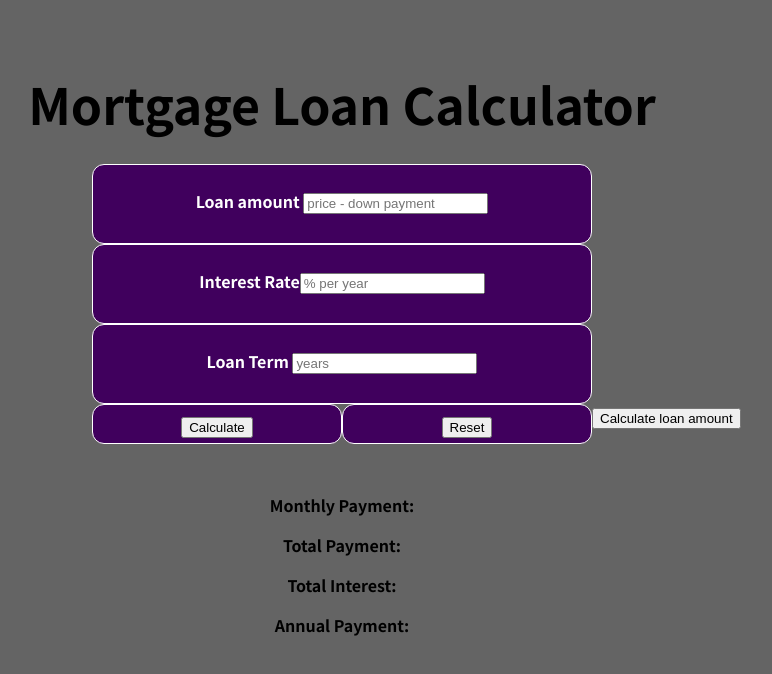
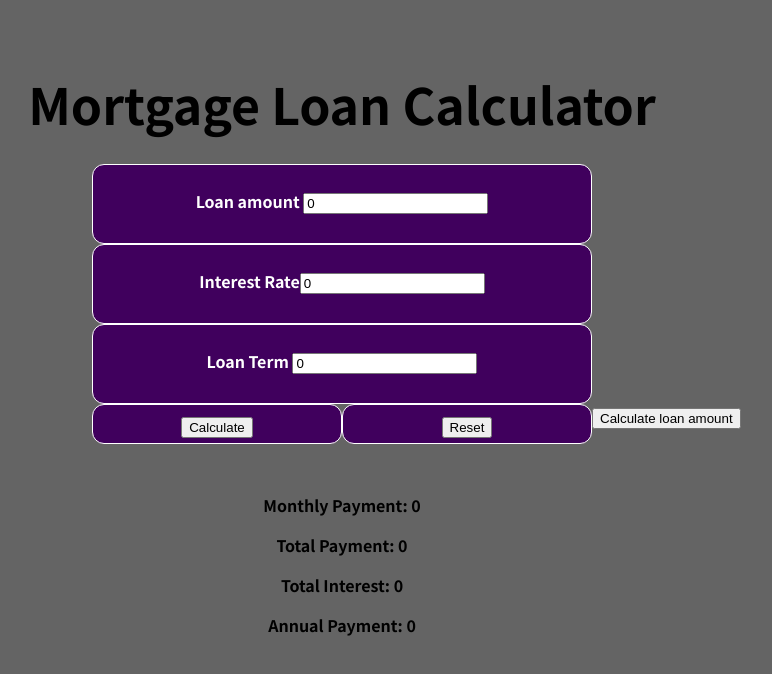
Before and after one commit to Tannerp647/MortgageCalcReact, a React (Create React App) app: page / in a window 1280 px wide. Shown: the top 674 px of the page, without its empty margins (298-1070 px from the left). Built offline with nearby package versions, Linux system fonts and the light colour scheme.

Commit message:
changed what scope the variables are in

```diff
--- a/src/Components/Answer.js
+++ b/src/Components/Answer.js
@@ -4,29 +4,45 @@ import './InputBox.css'
 import Form from './Form'
 
 const Answer = () => {
-    const [monthlyPayment, setMonthlyPayment] = useState('');
-    const [loanMonths, setLoanMonths] = useState('');
-    const [interestRate, setInterestRate] = useState('');
-    const [totalLoanAmount, setTotalLoanAmount] = useState('');
-    const [totalPayment, setTotalPayment] = useState('');
-    const [annualPayment, setAnnualPayment] = useState('');
-    const [totalInterest, setTotalInterest] = useState('');
+    const [monthlyPayment, setMonthlyPayment] = useState(0);
+    const [loanMonths, setLoanMonths] = useState(0);
+    const [interestRateOne, setInterestRate] = useState(0);
+    const [totalLoanAmount, setTotalLoanAmount] = useState(0);
+    const [totalPayment, setTotalPayment] = useState(0);
+    const [annualPayment, setAnnualPayment] = useState(0);
+    const [totalInterest, setTotalInterest] = useState(0);
 
 
-    // mortgage Calculations
-    const interestRatePlusOne = interestRate + 1;
-    const interestRateCalc = 1 - Math.pow(interestRatePlusOne, - loanMonths);
-    const interestRateCalcTwo = interestRate / interestRateCalc;
-    const final = interestRateCalcTwo * totalLoanAmount;
+
 
     const calculate = (loanAmount, interestRate, loanTerm) => {
+
+
         calculateMonths(loanTerm);
         calcInterestRate(interestRate);
         setTotalLoanAmount(loanAmount);
+
+        // mortgage Calculations
+        const interestRatePlusOne = interestRateOne + 1;
+        const interestRateCalc = 1 - Math.pow(interestRatePlusOne, - loanMonths);
+        const interestRateCalcTwo = interestRateOne / interestRateCalc;
+        const final = interestRateCalcTwo * totalLoanAmount;
+        //console.log(interestRateCalc);
+        //console.log(interestRateCalcTwo);
+
+        // console.log("30");
+        //console.log(30);
+        //console.log(interestRatePlusOne);
+        //console.log(typeof (loanTerm));
+        //console.log(typeof loanAmount);
+
+
         setMonthlyPayment(`$${Math.ceil(final)}`);
         setTotalPayment(`$${Math.ceil(final * loanMonths)}`);
         setAnnualPayment(`$${Math.ceil(final) * 12}`);
         setTotalInterest(`$${Math.ceil(final * loanMonths) - totalLoanAmount}`);
+
+
     };
 
     const calculateMonths = (loanTerm) => {
--- a/src/Components/Form.js
+++ b/src/Components/Form.js
@@ -2,9 +2,9 @@ import React, { useState } from 'react';
 import './InputBox.css';
 
 const Form = (props) => {
-    const [loanAmount, setLoanAmount] = useState('');
-    const [interestRate, setInterestRate] = useState('');
-    const [loanTerm, setloanTerm] = useState('');
+    const [loanAmount, setLoanAmount] = useState(0);
+    const [interestRate, setInterestRate] = useState(0);
+    const [loanTerm, setloanTerm] = useState(0);
 
 
     const loanAmountHandler = (event) => {
@@ -24,9 +24,9 @@ const Form = (props) => {
     };
 
     const handleReset = () => {
-        setLoanAmount('');
-        setInterestRate('');
-        setloanTerm('');
+        setLoanAmount(0);
+        setInterestRate(0);
+        setloanTerm(0);
 
     };
 
```
